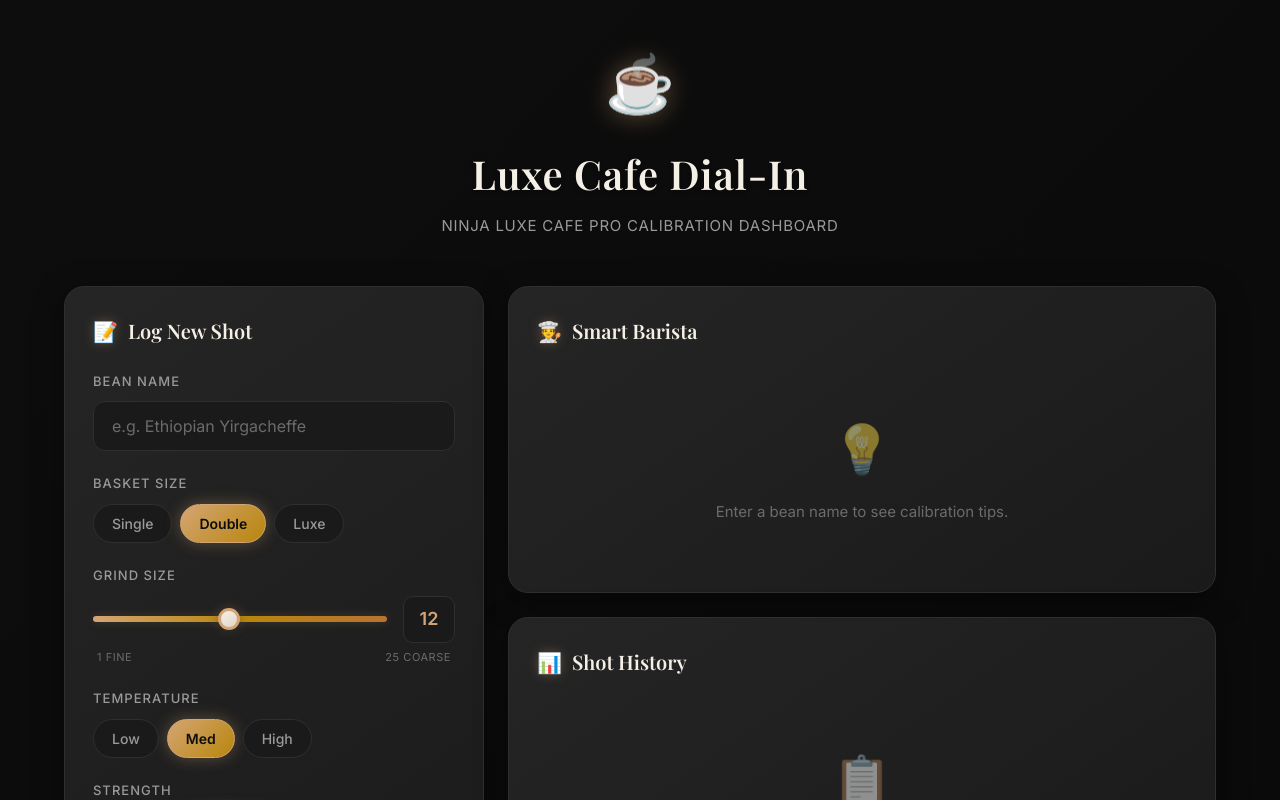
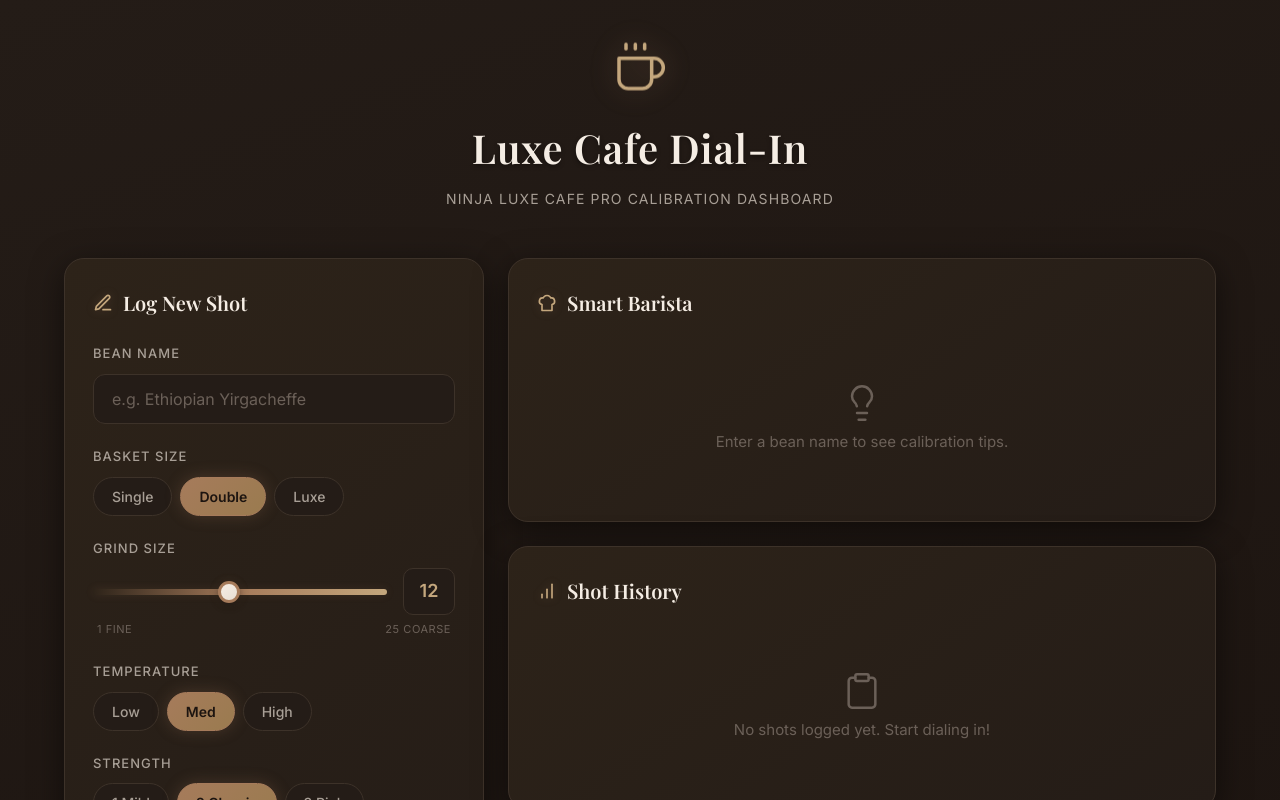
Before and after one commit to Arishawke/luxe_cafe_dashboard, a React (Vite) app: page / in a window 1280 px wide. Shown: the top 800 px of the page. Built offline with nearby package versions, Linux system fonts and the light colour scheme.

Commit message:
feat: Implement initial dashboard UI and styling using the Coffee Roast Design System.

```diff
--- a/src/App.tsx
+++ b/src/App.tsx
@@ -2,6 +2,80 @@
 import type { FormEvent } from 'react';
 import type { ShotLog, Basket, Temperature, Strength, Rating } from './types';
 import { loadShots, saveShots, generateId, formatDate, getBaristaTip } from './utils';
+
+// SVG Icons Component
+const Icons = {
+  Coffee: () => (
+    <svg className="header__icon" viewBox="0 0 24 24" fill="none" stroke="currentColor" strokeWidth="1.5" strokeLinecap="round" strokeLinejoin="round">
+      <path d="M17 8h1a4 4 0 1 1 0 8h-1" />
+      <path d="M3 8h14v9a4 4 0 0 1-4 4H7a4 4 0 0 1-4-4V8z" />
+      <path d="M6 2v2" />
+      <path d="M10 2v2" />
+      <path d="M14 2v2" />
+    </svg>
+  ),
+  Edit: () => (
+    <svg className="icon" viewBox="0 0 24 24" fill="none" stroke="currentColor" strokeWidth="2" strokeLinecap="round" strokeLinejoin="round">
+      <path d="M12 20h9" />
+      <path d="M16.5 3.5a2.121 2.121 0 0 1 3 3L7 19l-4 1 1-4L16.5 3.5z" />
+    </svg>
+  ),
+  ChefHat: () => (
+    <svg className="icon" viewBox="0 0 24 24" fill="none" stroke="currentColor" strokeWidth="2" strokeLinecap="round" strokeLinejoin="round">
+      <path d="M6 13.87A4 4 0 0 1 7.41 6a5.11 5.11 0 0 1 1.05-1.54 5 5 0 0 1 7.08 0A5.11 5.11 0 0 1 16.59 6a4 4 0 0 1 1.41 7.87V21H6v-7.13z" />
+    </svg>
+  ),
+  BarChart: () => (
+    <svg className="icon" viewBox="0 0 24 24" fill="none" stroke="currentColor" strokeWidth="2" strokeLinecap="round" strokeLinejoin="round">
+      <line x1="12" y1="20" x2="12" y2="10" />
+      <line x1="18" y1="20" x2="18" y2="4" />
+      <line x1="6" y1="20" x2="6" y2="16" />
+    </svg>
+  ),
+  Lightbulb: () => (
+    <svg className="icon icon--xl" viewBox="0 0 24 24" fill="none" stroke="currentColor" strokeWidth="1.5" strokeLinecap="round" strokeLinejoin="round">
+      <path d="M9 18h6" />
+      <path d="M10 22h4" />
+      <path d="M15.09 14c.18-.98.65-1.74 1.41-2.5A4.65 4.65 0 0 0 18 8 6 6 0 0 0 6 8c0 1 .23 2.23 1.5 3.5A4.61 4.61 0 0 1 8.91 14" />
+    </svg>
+  ),
+  Clipboard: () => (
+    <svg className="icon icon--xl" viewBox="0 0 24 24" fill="none" stroke="currentColor" strokeWidth="1.5" strokeLinecap="round" strokeLinejoin="round">
+      <path d="M16 4h2a2 2 0 0 1 2 2v14a2 2 0 0 1-2 2H6a2 2 0 0 1-2-2V6a2 2 0 0 1 2-2h2" />
+      <rect x="8" y="2" width="8" height="4" rx="1" ry="1" />
+    </svg>
+  ),
+  // Rating icons
+  Citrus: () => (
+    <svg className="icon icon--lg" viewBox="0 0 24 24" fill="none" stroke="currentColor" strokeWidth="2" strokeLinecap="round" strokeLinejoin="round">
+      <circle cx="12" cy="12" r="10" />
+      <path d="M12 2a7 7 0 0 0 0 14 7 7 0 0 0 0-14" />
+      <path d="M12 8v8" />
+      <path d="M8 12h8" />
+    </svg>
+  ),
+  Sparkles: () => (
+    <svg className="icon icon--lg" viewBox="0 0 24 24" fill="none" stroke="currentColor" strokeWidth="2" strokeLinecap="round" strokeLinejoin="round">
+      <path d="m12 3-1.912 5.813a2 2 0 0 1-1.275 1.275L3 12l5.813 1.912a2 2 0 0 1 1.275 1.275L12 21l1.912-5.813a2 2 0 0 1 1.275-1.275L21 12l-5.813-1.912a2 2 0 0 1-1.275-1.275L12 3Z" />
+      <path d="M5 3v4" />
+      <path d="M19 17v4" />
+      <path d="M3 5h4" />
+      <path d="M17 19h4" />
+    </svg>
+  ),
+  Flame: () => (
+    <svg className="icon icon--lg" viewBox="0 0 24 24" fill="none" stroke="currentColor" strokeWidth="2" strokeLinecap="round" strokeLinejoin="round">
+      <path d="M8.5 14.5A2.5 2.5 0 0 0 11 12c0-1.38-.5-2-1-3-1.072-2.143-.224-4.054 2-6 .5 2.5 2 4.9 4 6.5 2 1.6 3 3.5 3 5.5a7 7 0 1 1-14 0c0-1.153.433-2.294 1-3a2.5 2.5 0 0 0 2.5 2.5z" />
+    </svg>
+  ),
+};
+
+// Rating icon map
+const RATING_ICONS: Record<Rating, () => JSX.Element> = {
+  Sour: Icons.Citrus,
+  Balanced: Icons.Sparkles,
+  Bitter: Icons.Flame,
+};
 
 // Options for selectors
 const BASKETS: Basket[] = ['Single', 'Double', 'Luxe'];
@@ -12,12 +86,6 @@
   { value: 3, label: '3 Rich' },
 ];
 const RATINGS: Rating[] = ['Sour', 'Balanced', 'Bitter'];
-
-const RATING_ICONS: Record<Rating, string> = {
-  Sour: '🍋',
-  Balanced: '✨',
-  Bitter: '🔥',
-};
 
 function App() {
   // Shot history
@@ -75,7 +143,7 @@
     <div className="dashboard">
       {/* Header */}
       <header className="header">
-        <div className="header__icon">☕</div>
+        <Icons.Coffee />
         <h1 className="header__title">Luxe Cafe Dial-In</h1>
         <p className="header__subtitle">Ninja Luxe Cafe Pro Calibration Dashboard</p>
       </header>
@@ -85,7 +153,7 @@
         {/* Left Column - Shot Logger */}
         <div className="card">
           <h2 className="card__title">
-            <span>📝</span> Log New Shot
+            <Icons.Edit /> Log New Shot
           </h2>
 
           <form onSubmit={handleSubmit}>
@@ -177,16 +245,19 @@
             <div className="form-group">
               <label className="form-label">Taste Rating</label>
               <div className="pill-group">
-                {RATINGS.map((r) => (
+                {RATINGS.map((r) => {
+                  const RatingIcon = RATING_ICONS[r];
+                  return (
                     <button
                       key={r}
                       type="button"
                       className={`pill-btn pill-btn--${r.toLowerCase()} ${rating === r ? 'pill-btn--active' : ''}`}
                       onClick={() => setRating(r)}
                     >
-                    {RATING_ICONS[r]} {r}
+                      {r}
                     </button>
-                ))}
+                  );
+                })}
               </div>
             </div>
 
@@ -201,13 +272,16 @@
           {/* Smart Barista Card */}
           <div className="card">
             <h2 className="card__title">
-              <span>🧑‍🍳</span> Smart Barista
+              <Icons.ChefHat /> Smart Barista
             </h2>
 
             {lastShotForBean ? (
               <div className={`barista-tip barista-tip--${lastShotForBean.rating.toLowerCase()}`}>
                 <span className="barista-tip__icon">
-                  {getBaristaTip(lastShotForBean.rating).icon}
+                  {(() => {
+                    const TipIcon = RATING_ICONS[lastShotForBean.rating];
+                    return <TipIcon />;
+                  })()}
                 </span>
                 <div className="barista-tip__content">
                   <h4>Tip for "{lastShotForBean.beanName}"</h4>
@@ -216,7 +290,7 @@
               </div>
             ) : (
               <div className="empty-state">
-                <div className="empty-state__icon">💡</div>
+                <Icons.Lightbulb />
                 <p className="empty-state__text">
                   {beanName.trim()
                     ? `No history for "${beanName}" yet. Log a shot to get tips!`
@@ -229,15 +303,17 @@
           {/* History Log */}
           <div className="card">
             <h2 className="card__title">
-              <span>📊</span> Shot History
+              <Icons.BarChart /> Shot History
             </h2>
 
             {shots.length > 0 ? (
               <div className="history-list">
-                {shots.map((shot) => (
+                {shots.map((shot) => {
+                  const ShotIcon = RATING_ICONS[shot.rating];
+                  return (
                     <div key={shot.id} className="history-item">
                       <div className={`history-item__rating history-item__rating--${shot.rating.toLowerCase()}`}>
-                      {RATING_ICONS[shot.rating]}
+                        <ShotIcon />
                       </div>
                       <div className="history-item__details">
                         <div className="history-item__bean">{shot.beanName}</div>
@@ -250,11 +326,12 @@
                         </div>
                       </div>
                     </div>
-                ))}
+                  );
+                })}
               </div>
             ) : (
               <div className="empty-state">
-                <div className="empty-state__icon">📋</div>
+                <Icons.Clipboard />
                 <p className="empty-state__text">No shots logged yet. Start dialing in!</p>
               </div>
             )}
--- a/src/index.css
+++ b/src/index.css
@@ -1,40 +1,41 @@
-/* Midnight Cafe Design System - Dark Mode */
+/* Coffee Roast Design System - True Espresso Theme */
 
 /* Google Fonts - Serif for headers, Inter for body */
 @import url('https://fonts.googleapis.com/css2?family=Playfair+Display:wght@500;600;700&family=Inter:wght@400;500;600&display=swap');
 
-/* CSS Variables - Midnight Cafe Palette */
+/* CSS Variables - Coffee Roast Palette (Black Coffee → Espresso → Latte → Cream) */
 :root {
-  /* Dark backgrounds */
-  --color-midnight: #0D0D0D;
-  --color-charcoal: #1A1A1A;
-  --color-slate: #252525;
-  --color-graphite: #2F2F2F;
+  /* Dark roast backgrounds */
+  --color-black-coffee: #1C1410;
+  --color-dark-roast: #241C17;
+  --color-espresso: #2D2319;
+  --color-mocha: #3D3229;
 
-  /* Warm accents - espresso machine lights */
-  --color-amber: #D4A574;
-  --color-gold: #C9A962;
-  --color-bronze: #B8860B;
-  --color-copper: #B87333;
+  /* Warm coffee accents */
+  --color-caramel: #A67B5B;
+  --color-toffee: #8B6914;
+  --color-copper: #9A7B4F;
+  --color-latte: #C4A77D;
 
-  /* Text colors */
-  --color-cream: #F5F0E6;
-  --color-muted: #9A9A9A;
-  --color-subtle: #6B6B6B;
+  /* Light tones */
+  --color-cream: #F5EDE4;
+  --color-foam: #E8DFD5;
+  --color-muted: #A89F96;
+  --color-subtle: #6B6058;
 
-  /* Rating colors */
-  --color-sour: #FFB347;
-  --color-balanced: #7CB342;
-  --color-bitter: #E57373;
+  /* Rating colors - warmer tones */
+  --color-sour: #D4915C;
+  --color-balanced: #7A9E6D;
+  --color-bitter: #B85C5C;
 
   /* Fonts */
   --font-display: 'Playfair Display', Georgia, serif;
   --font-sans: 'Inter', system-ui, -apple-system, sans-serif;
 
   /* Effects */
-  --shadow-card: 0 8px 32px rgba(0, 0, 0, 0.4);
-  --shadow-glow: 0 0 20px rgba(212, 165, 116, 0.15);
-  --shadow-button: 0 4px 12px rgba(0, 0, 0, 0.3);
+  --shadow-card: 0 8px 32px rgba(0, 0, 0, 0.5);
+  --shadow-glow: 0 0 24px rgba(166, 123, 91, 0.12);
+  --shadow-button: 0 4px 12px rgba(0, 0, 0, 0.4);
   --radius-card: 20px;
   --radius-pill: 9999px;
 }
@@ -56,7 +57,7 @@
 
 body {
   font-family: var(--font-sans);
-  background: linear-gradient(135deg, var(--color-midnight) 0%, #0A0A0A 100%);
+  background: linear-gradient(160deg, var(--color-dark-roast) 0%, var(--color-black-coffee) 100%);
   color: var(--color-cream);
   line-height: 1.6;
   min-height: 100vh;
@@ -80,9 +81,11 @@
 }
 
 .header__icon {
-  font-size: 3.5rem;
-  margin-bottom: 0.75rem;
-  filter: drop-shadow(0 0 12px rgba(212, 165, 116, 0.4));
+  width: 56px;
+  height: 56px;
+  margin: 0 auto 0.75rem;
+  color: var(--color-latte);
+  filter: drop-shadow(0 0 12px rgba(166, 123, 91, 0.35));
   animation: glow 3s ease-in-out infinite;
 }
 
@@ -90,12 +93,12 @@
 
   0%,
   100% {
-    filter: drop-shadow(0 0 12px rgba(212, 165, 116, 0.4));
+    filter: drop-shadow(0 0 12px rgba(166, 123, 91, 0.35));
     transform: translateY(0);
   }
 
   50% {
-    filter: drop-shadow(0 0 20px rgba(212, 165, 116, 0.6));
+    filter: drop-shadow(0 0 20px rgba(166, 123, 91, 0.5));
     transform: translateY(-3px);
   }
 }
@@ -106,16 +109,33 @@
   font-weight: 600;
   color: var(--color-cream);
   letter-spacing: 0.02em;
-  text-shadow: 0 2px 4px rgba(0, 0, 0, 0.3);
+  text-shadow: 0 2px 4px rgba(0, 0, 0, 0.4);
 }
 
 .header__subtitle {
-  font-size: 0.9375rem;
+  font-size: 0.875rem;
   color: var(--color-muted);
   font-weight: 400;
   margin-top: 0.5rem;
-  letter-spacing: 0.05em;
+  letter-spacing: 0.08em;
   text-transform: uppercase;
+}
+
+/* Icon styles */
+.icon {
+  width: 20px;
+  height: 20px;
+  flex-shrink: 0;
+}
+
+.icon--lg {
+  width: 28px;
+  height: 28px;
+}
+
+.icon--xl {
+  width: 40px;
+  height: 40px;
 }
 
 /* Grid Layout */
@@ -137,10 +157,10 @@
   }
 }
 
-/* Cards - Dark Slate / Matte Metal */
+/* Cards - Dark Roast / Espresso Surface */
 .card {
-  background: linear-gradient(145deg, var(--color-slate) 0%, var(--color-charcoal) 100%);
-  border: 1px solid var(--color-graphite);
+  background: linear-gradient(145deg, var(--color-espresso) 0%, var(--color-dark-roast) 100%);
+  border: 1px solid var(--color-mocha);
   border-radius: var(--radius-card);
   padding: 1.75rem;
   box-shadow: var(--shadow-card);
@@ -162,8 +182,9 @@
   gap: 0.625rem;
 }
 
-.card__title span {
-  filter: drop-shadow(0 0 6px rgba(212, 165, 116, 0.3));
+.card__title .icon {
+  color: var(--color-latte);
+  filter: drop-shadow(0 0 4px rgba(166, 123, 91, 0.25));
 }
 
 /* Form Elements */
@@ -190,17 +211,17 @@
   padding: 0.875rem 1.125rem;
   font-size: 1rem;
   font-family: var(--font-sans);
-  border: 1px solid var(--color-graphite);
+  border: 1px solid var(--color-mocha);
   border-radius: 12px;
-  background: var(--color-charcoal);
+  background: var(--color-dark-roast);
   color: var(--color-cream);
   transition: all 0.25s ease;
 }
 
 .form-input:focus {
   outline: none;
-  border-color: var(--color-amber);
-  box-shadow: 0 0 0 3px rgba(212, 165, 116, 0.15);
+  border-color: var(--color-caramel);
+  box-shadow: 0 0 0 3px rgba(166, 123, 91, 0.12);
 }
 
 .form-input::placeholder {
@@ -219,47 +240,47 @@
   font-size: 0.875rem;
   font-weight: 500;
   font-family: var(--font-sans);
-  border: 1px solid var(--color-graphite);
+  border: 1px solid var(--color-mocha);
   border-radius: var(--radius-pill);
-  background: var(--color-charcoal);
+  background: var(--color-dark-roast);
   color: var(--color-muted);
   cursor: pointer;
   transition: all 0.25s ease;
 }
 
 .pill-btn:hover {
-  border-color: var(--color-amber);
+  border-color: var(--color-caramel);
   color: var(--color-cream);
 }
 
 .pill-btn--active {
-  background: linear-gradient(135deg, var(--color-amber) 0%, var(--color-bronze) 100%);
-  border-color: var(--color-amber);
-  color: var(--color-midnight);
+  background: linear-gradient(135deg, var(--color-caramel) 0%, var(--color-copper) 100%);
+  border-color: var(--color-caramel);
+  color: var(--color-black-coffee);
   font-weight: 600;
-  box-shadow: 0 0 16px rgba(212, 165, 116, 0.35);
+  box-shadow: 0 0 16px rgba(166, 123, 91, 0.25);
 }
 
-/* Rating Pills with Colors */
+/* Rating Pills with Coffee Tones */
 .pill-btn--sour.pill-btn--active {
-  background: linear-gradient(135deg, var(--color-sour) 0%, #E6A23C 100%);
+  background: linear-gradient(135deg, var(--color-sour) 0%, #C07A48 100%);
   border-color: var(--color-sour);
-  box-shadow: 0 0 16px rgba(255, 179, 71, 0.4);
+  box-shadow: 0 0 14px rgba(212, 145, 92, 0.3);
 }
 
 .pill-btn--balanced.pill-btn--active {
-  background: linear-gradient(135deg, var(--color-balanced) 0%, #558B2F 100%);
+  background: linear-gradient(135deg, var(--color-balanced) 0%, #5E8252 100%);
   border-color: var(--color-balanced);
-  box-shadow: 0 0 16px rgba(124, 179, 66, 0.4);
+  box-shadow: 0 0 14px rgba(122, 158, 109, 0.3);
 }
 
 .pill-btn--bitter.pill-btn--active {
-  background: linear-gradient(135deg, var(--color-bitter) 0%, #C62828 100%);
+  background: linear-gradient(135deg, var(--color-bitter) 0%, #9A4444 100%);
   border-color: var(--color-bitter);
-  box-shadow: 0 0 16px rgba(229, 115, 115, 0.4);
+  box-shadow: 0 0 14px rgba(184, 92, 92, 0.3);
 }
 
-/* Slider - Warm Metal Track */
+/* Slider - Coffee Gradient Track */
 .slider-container {
   display: flex;
   align-items: center;
@@ -272,10 +293,10 @@
   appearance: none;
   height: 6px;
   border-radius: 3px;
-  background: linear-gradient(to right, var(--color-amber), var(--color-bronze), var(--color-copper));
+  background: linear-gradient(to right, var(--color-espresso), var(--color-caramel), var(--color-latte));
   outline: none;
   cursor: pointer;
-  box-shadow: 0 0 10px rgba(212, 165, 116, 0.2);
+  box-shadow: 0 0 8px rgba(166, 123, 91, 0.15);
 }
 
 .slider::-webkit-slider-thumb {
@@ -284,26 +305,26 @@
   width: 22px;
   height: 22px;
   border-radius: 50%;
-  background: linear-gradient(145deg, var(--color-cream) 0%, #E0D6C8 100%);
-  border: 3px solid var(--color-amber);
+  background: linear-gradient(145deg, var(--color-cream) 0%, var(--color-foam) 100%);
+  border: 3px solid var(--color-caramel);
   cursor: pointer;
-  box-shadow: 0 2px 8px rgba(0, 0, 0, 0.3), 0 0 12px rgba(212, 165, 116, 0.3);
+  box-shadow: 0 2px 8px rgba(0, 0, 0, 0.4), 0 0 10px rgba(166, 123, 91, 0.2);
   transition: transform 0.15s ease, box-shadow 0.15s ease;
 }
 
 .slider::-webkit-slider-thumb:hover {
   transform: scale(1.1);
-  box-shadow: 0 2px 12px rgba(0, 0, 0, 0.4), 0 0 20px rgba(212, 165, 116, 0.5);
+  box-shadow: 0 2px 12px rgba(0, 0, 0, 0.5), 0 0 16px rgba(166, 123, 91, 0.35);
 }
 
 .slider::-moz-range-thumb {
   width: 22px;
   height: 22px;
   border-radius: 50%;
-  background: linear-gradient(145deg, var(--color-cream) 0%, #E0D6C8 100%);
-  border: 3px solid var(--color-amber);
+  background: linear-gradient(145deg, var(--color-cream) 0%, var(--color-foam) 100%);
+  border: 3px solid var(--color-caramel);
   cursor: pointer;
-  box-shadow: 0 2px 8px rgba(0, 0, 0, 0.3);
+  box-shadow: 0 2px 8px rgba(0, 0, 0, 0.4);
 }
 
 .slider-value {
@@ -312,10 +333,10 @@
   font-size: 1.125rem;
   font-weight: 600;
   text-align: center;
-  background: var(--color-charcoal);
-  border: 1px solid var(--color-graphite);
+  background: var(--color-dark-roast);
+  border: 1px solid var(--color-mocha);
   border-radius: 10px;
-  color: var(--color-amber);
+  color: var(--color-latte);
   font-family: var(--font-sans);
 }
 
@@ -339,19 +360,19 @@
   font-family: var(--font-sans);
   border: none;
   border-radius: 14px;
-  background: linear-gradient(135deg, var(--color-amber) 0%, var(--color-bronze) 100%);
-  color: var(--color-midnight);
+  background: linear-gradient(135deg, var(--color-caramel) 0%, var(--color-copper) 100%);
+  color: var(--color-black-coffee);
   cursor: pointer;
   transition: all 0.3s ease;
   margin-top: 0.75rem;
   text-transform: uppercase;
   letter-spacing: 0.1em;
-  box-shadow: 0 4px 20px rgba(212, 165, 116, 0.3);
+  box-shadow: 0 4px 20px rgba(166, 123, 91, 0.2);
 }
 
 .btn-submit:hover {
   transform: translateY(-2px);
-  box-shadow: 0 8px 30px rgba(212, 165, 116, 0.45);
+  box-shadow: 0 8px 28px rgba(166, 123, 91, 0.35);
 }
 
 .btn-submit:active {
@@ -364,22 +385,22 @@
   align-items: flex-start;
   gap: 1rem;
   padding: 1.25rem;
-  background: rgba(212, 165, 116, 0.08);
+  background: rgba(166, 123, 91, 0.08);
   border-radius: 14px;
-  border-left: 3px solid var(--color-amber);
+  border-left: 3px solid var(--color-caramel);
 }
 
 .barista-tip__icon {
-  font-size: 2rem;
   flex-shrink: 0;
-  filter: drop-shadow(0 0 8px rgba(212, 165, 116, 0.4));
+  color: var(--color-latte);
+  filter: drop-shadow(0 0 6px rgba(166, 123, 91, 0.3));
 }
 
 .barista-tip__content h4 {
   font-family: var(--font-display);
   font-size: 0.9375rem;
   font-weight: 600;
-  color: var(--color-amber);
+  color: var(--color-latte);
   margin-bottom: 0.375rem;
 }
 
@@ -391,7 +412,11 @@
 
 .barista-tip--sour {
   border-left-color: var(--color-sour);
-  background: rgba(255, 179, 71, 0.08);
+  background: rgba(212, 145, 92, 0.08);
+}
+
+.barista-tip--sour .barista-tip__icon {
+  color: var(--color-sour);
 }
 
 .barista-tip--sour h4 {
@@ -400,7 +425,11 @@
 
 .barista-tip--balanced {
   border-left-color: var(--color-balanced);
-  background: rgba(124, 179, 66, 0.08);
+  background: rgba(122, 158, 109, 0.08);
+}
+
+.barista-tip--balanced .barista-tip__icon {
+  color: var(--color-balanced);
 }
 
 .barista-tip--balanced h4 {
@@ -409,7 +438,11 @@
 
 .barista-tip--bitter {
   border-left-color: var(--color-bitter);
-  background: rgba(229, 115, 115, 0.08);
+  background: rgba(184, 92, 92, 0.08);
+}
+
+.barista-tip--bitter .barista-tip__icon {
+  color: var(--color-bitter);
 }
 
 .barista-tip--bitter h4 {
@@ -424,10 +457,9 @@
 }
 
 .empty-state__icon {
-  font-size: 3rem;
-  margin-bottom: 0.875rem;
+  margin: 0 auto 0.875rem;
+  color: var(--color-subtle);
   opacity: 0.5;
-  filter: grayscale(0.3);
 }
 
 .empty-state__text {
@@ -450,16 +482,16 @@
   align-items: center;
   gap: 1rem;
   padding: 1rem;
-  background: var(--color-charcoal);
-  border: 1px solid var(--color-graphite);
+  background: var(--color-dark-roast);
+  border: 1px solid var(--color-mocha);
   border-radius: 14px;
   transition: all 0.2s ease;
 }
 
 .history-item:hover {
-  border-color: var(--color-amber);
+  border-color: var(--color-caramel);
   transform: translateX(4px);
-  box-shadow: 0 0 12px rgba(212, 165, 116, 0.1);
+  box-shadow: 0 0 12px rgba(166, 123, 91, 0.08);
 }
 
 .history-item__rating {
@@ -469,23 +501,30 @@
   display: flex;
   align-items: center;
   justify-content: center;
-  font-size: 1.375rem;
   flex-shrink: 0;
 }
 
+.history-item__rating .icon {
+  width: 24px;
+  height: 24px;
+}
+
 .history-item__rating--sour {
-  background: rgba(255, 179, 71, 0.15);
-  border: 1px solid rgba(255, 179, 71, 0.3);
+  background: rgba(212, 145, 92, 0.15);
+  border: 1px solid rgba(212, 145, 92, 0.25);
+  color: var(--color-sour);
 }
 
 .history-item__rating--balanced {
-  background: rgba(124, 179, 66, 0.15);
-  border: 1px solid rgba(124, 179, 66, 0.3);
+  background: rgba(122, 158, 109, 0.15);
+  border: 1px solid rgba(122, 158, 109, 0.25);
+  color: var(--color-balanced);
 }
 
 .history-item__rating--bitter {
-  background: rgba(229, 115, 115, 0.15);
-  border: 1px solid rgba(229, 115, 115, 0.3);
+  background: rgba(184, 92, 92, 0.15);
+  border: 1px solid rgba(184, 92, 92, 0.25);
+  color: var(--color-bitter);
 }
 
 .history-item__details {
@@ -519,8 +558,8 @@
 .setting-tag {
   font-size: 0.6875rem;
   padding: 0.25rem 0.5rem;
-  background: var(--color-slate);
-  border: 1px solid var(--color-graphite);
+  background: var(--color-espresso);
+  border: 1px solid var(--color-mocha);
   border-radius: 6px;
   color: var(--color-muted);
   font-weight: 500;
@@ -535,21 +574,21 @@
   gap: 1.5rem;
 }
 
-/* Scrollbar Styling - Dark Theme */
+/* Scrollbar Styling - Coffee Theme */
 .history-list::-webkit-scrollbar {
   width: 5px;
 }
 
 .history-list::-webkit-scrollbar-track {
-  background: var(--color-charcoal);
+  background: var(--color-dark-roast);
   border-radius: 3px;
 }
 
 .history-list::-webkit-scrollbar-thumb {
-  background: var(--color-graphite);
+  background: var(--color-mocha);
   border-radius: 3px;
 }
 
 .history-list::-webkit-scrollbar-thumb:hover {
-  background: var(--color-amber);
+  background: var(--color-caramel);
 }
```
Lines whose indentation alone changed are shown as unchanged.
